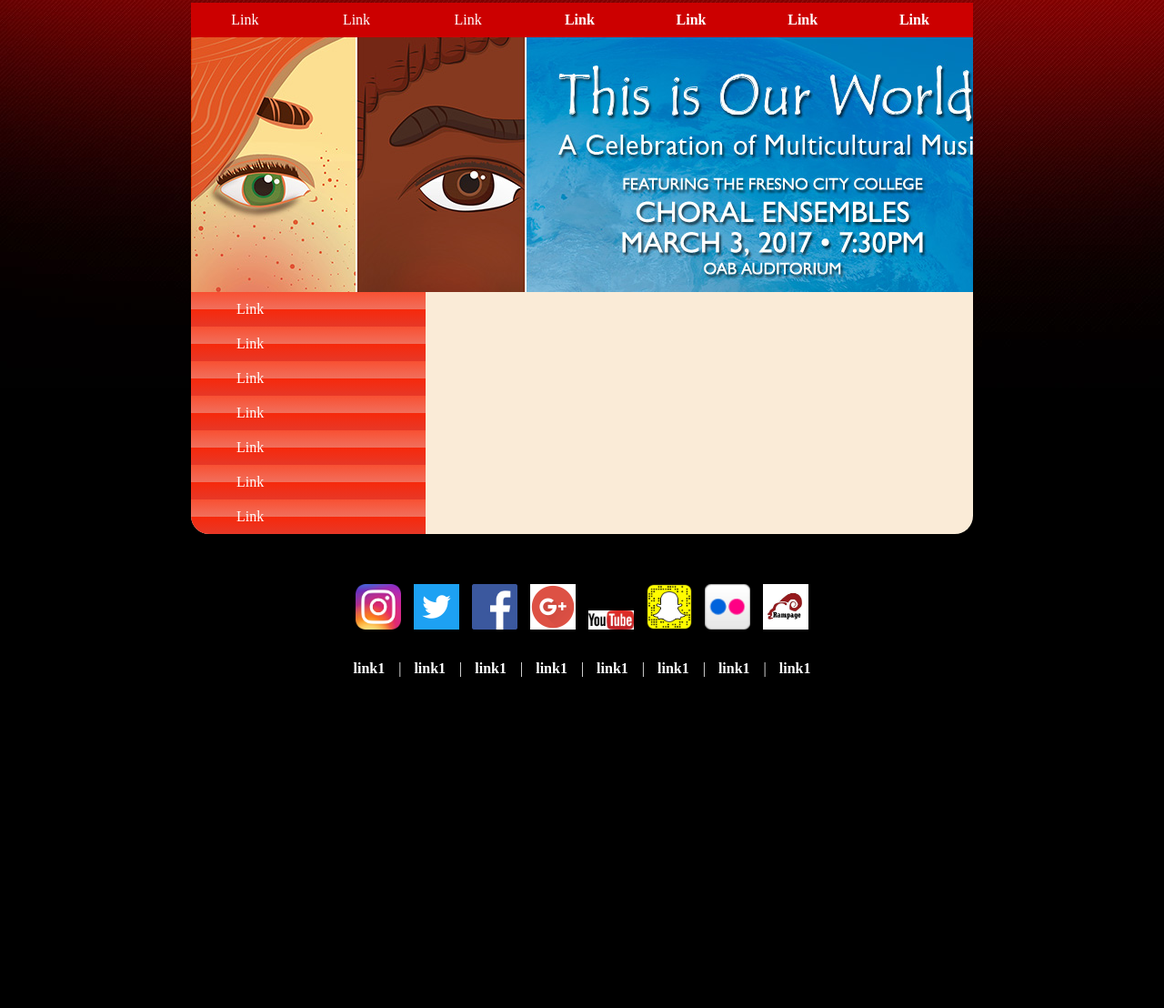
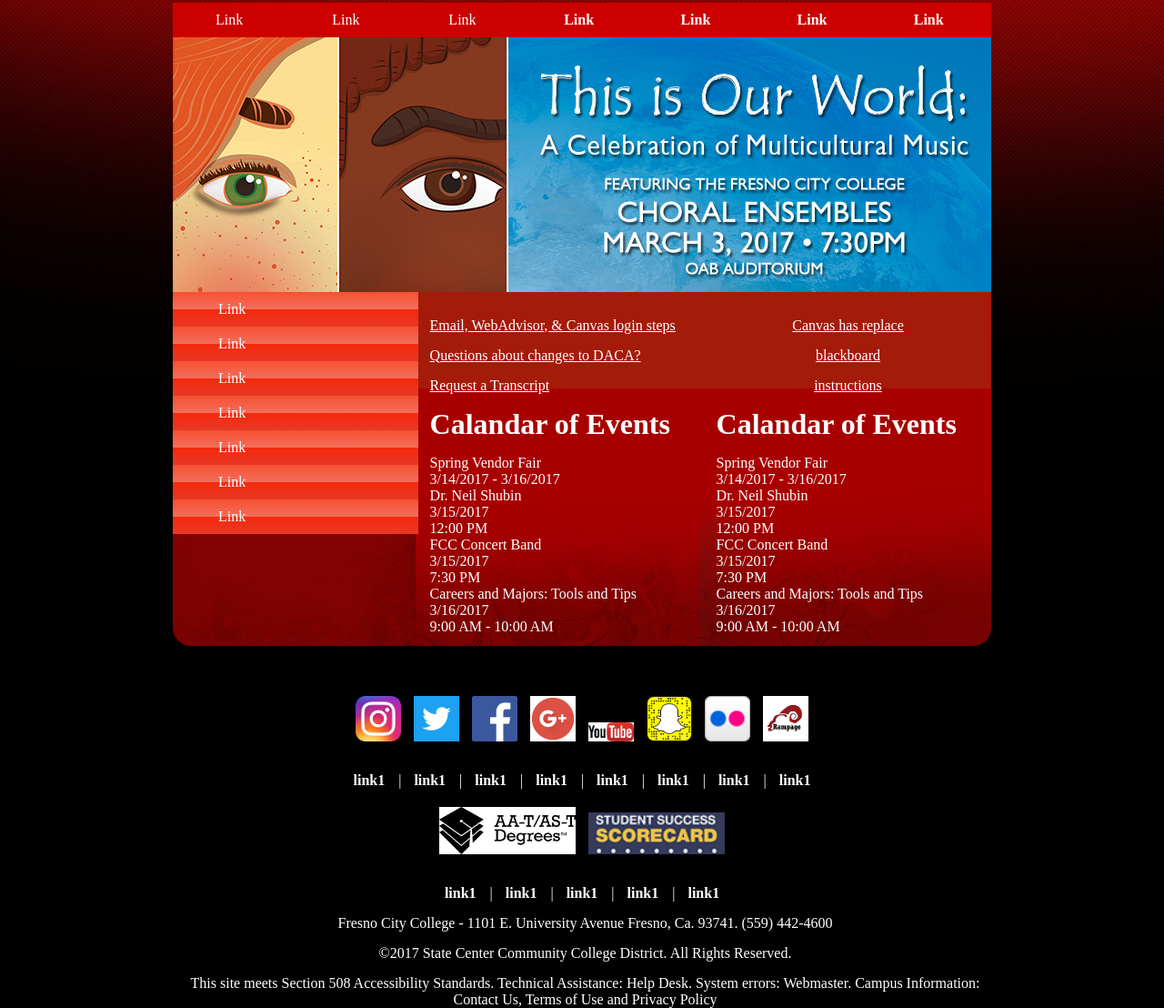
Before and after one commit to iNeutrino/FakeFresnoCity, a plain HTML site: page index.html in a window 1280 px wide. Shown: the part 107-1215 px from the top of the page at 91% size. Before the commit the page ends 851 px from the top, so only its background shows below. Drawn offline with Linux system fonts and the light colour scheme.

Commit message:
adding day three

```diff
--- a/index.html
+++ b/index.html
@@ -22,8 +22,7 @@
                 margin:0 auto;
                 display:flex;
                 flex-direction:column;
-                height:100%;
-                max-width: 860px;
+                max-width: 900px;
             }
             .main-header {
                 height: 110px;
@@ -51,10 +50,14 @@
             }
             .main-content {
                 flex:1;
-                background-color:antiquewhite;
+                background-color:#a51b09;
                 margin-bottom:55px;
                 border-bottom-left-radius: 20px;
                 border-bottom-right-radius: 20px;
+                background-image:url('./image/columns_bg.jpg');
+                background-position-y: 424px;
+                background-repeat: no-repeat;
+
             }
             .main-sidebar {
                 width:30%;
@@ -64,10 +67,9 @@
             }
             .content-right {
                 width:70%;
-                position:absolute;
                 left:30%;
-                height:200px;
                 flex:1;
+                float:right;
             }
 
             nav.main-nav ul {
@@ -106,7 +108,7 @@
 
             }
             .main-sidebar ul li:last-child {
-                border-bottom-left-radius: 20px;
+
             }
             .main-sidebar a {
                 color:#FFF;
@@ -158,6 +160,46 @@
                 width:100% !important;
             }
 
+            footer p {
+                text-align:center;
+                color:#FFF;
+                margin:15px 0 0 7px;
+            }
+            ul.bottom-icon img {
+                width:150px;
+                margin-top:20px;
+            }
+            .content-inner-left {
+                width:46%;
+                padding:2%;
+                flex:1;
+            }
+            .content-inner-right {
+                width:46%;
+                float:right;
+                padding:2%;
+                flex:1;
+            }
+            .left-content-links {
+                list-style-type:none;
+                color:#FFF;
+            }
+            .left-content-links li {
+                margin:15px 0;
+                color:#FFF;
+            }
+            .left-content-links a {
+                color:#FFF;
+            }
+            .white-txt {
+                color:#FFF;
+            }
+            .center-txt {
+                text-align: center;
+            }
+            .body-h1 {
+                margin:15px 0;
+            }
         </style>
     </head>
 
@@ -231,7 +273,54 @@
                     </ul>
                 </aside>
                 <div class="content-right">
+                    <div class="content-inner-right">
+                        <ul class="left-content-links center-txt">
+                            <li><a href="#">Canvas has replace</a></li>
+                            <li><a href="#">blackboard</a></li>
+                            <li><a href="#">instructions</a></li>
+                        </ul>
+                        <div class="white-txt">
+                            <h1 class="body-h1">Calandar of Events</h1>
+                            <p>Spring Vendor Fair</p>
+                            <p>3/14/2017 - 3/16/2017</p>
+                            <p>Dr. Neil Shubin</p>
+                            <p>3/15/2017</p>
+                            <p>12:00 PM</p>
+                            <p>FCC Concert Band</p>
+                            <p>3/15/2017</p>
+                            <p>7:30 PM</p>
+                            <p>Careers and Majors: Tools and Tips</p>
+                            <p>3/16/2017</p>
+                            <p>9:00 AM - 10:00 AM</p>
 
+                        </div>
+
+
+                    </div>
+                    <div class="content-inner-left">
+
+                        <ul class="left-content-links">
+                            <li><a href="#">Email, WebAdvisor, & Canvas login steps</a></li>
+                            <li><a href="#">Questions about changes to DACA?</a></li>
+                            <li><a href="#">Request a Transcript</a></li>
+                        </ul>
+                        <div class="white-txt">
+
+                            <h1 class="body-h1">Calandar of Events</h1>
+                            <p>Spring Vendor Fair</p>
+                            <p>3/14/2017 - 3/16/2017</p>
+                            <p>Dr. Neil Shubin</p>
+                            <p>3/15/2017</p>
+                            <p>12:00 PM</p>
+                            <p>FCC Concert Band</p>
+                            <p>3/15/2017</p>
+                            <p>7:30 PM</p>
+                            <p>Careers and Majors: Tools and Tips</p>
+                            <p>3/16/2017</p>
+                            <p>9:00 AM - 10:00 AM</p>
+                        </div>
+
+                    </div>
                 </div>
             </div>
             <footer class="main-footer">
@@ -255,6 +344,24 @@
                     <li><a href="#">link1</a><span class="divider">|</span></li>
                     <li><a href="#">link1</a></li>
                 </ul>
+
+                 <ul class="social-icons bottom-icon">
+                    <li><img src="./image/bottom1.jpg" alt="image1"></li>
+                    <li><img src="./image/bottom2.jpg" alt="image1"></li>
+                </ul>
+
+                <ul class="bottom-links">
+                    <li><a href="#">link1</a><span class="divider">|</span></li>
+                    <li><a href="#">link1</a><span class="divider">|</span></li>
+                    <li><a href="#">link1</a><span class="divider">|</span></li>
+                    <li><a href="#">link1</a><span class="divider">|</span></li>
+                    <li><a href="#">link1</a></li>
+                </ul>
+                <p>Fresno City College - 1101 E. University Avenue Fresno, Ca. 93741.  (559) 442-4600</p>
+                <p>©2017  State Center Community College District. All Rights Reserved. </p>
+                <p>This site meets Section 508 Accessibility Standards. Technical Assistance: Help Desk. System errors: Webmaster. Campus Information: Contact Us, Terms of Use and Privacy Policy</p>
+
+
             </footer>
        </div>
     </body>
```
Also changed, not shown: image/bottom1.jpg (added), image/bottom2.jpg (added), image/columns_bg.jpg (added), 2 other files.
